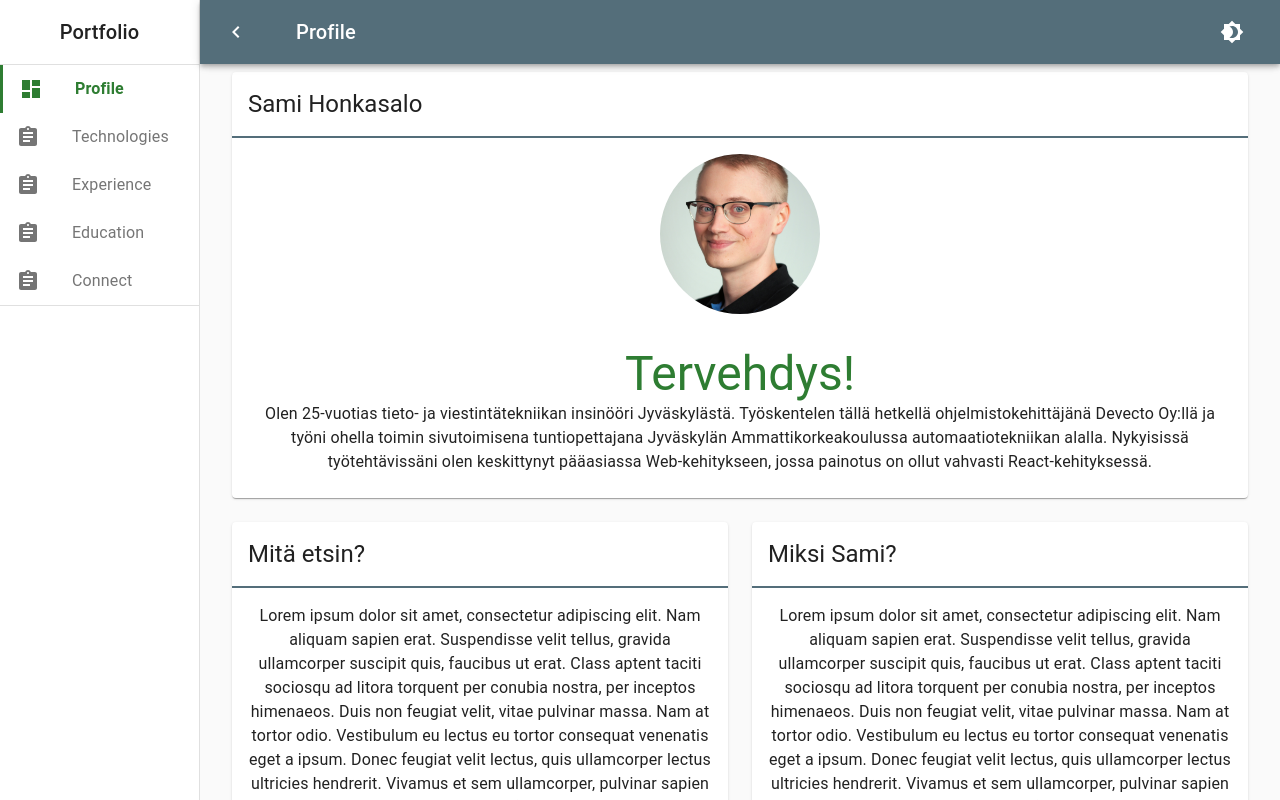
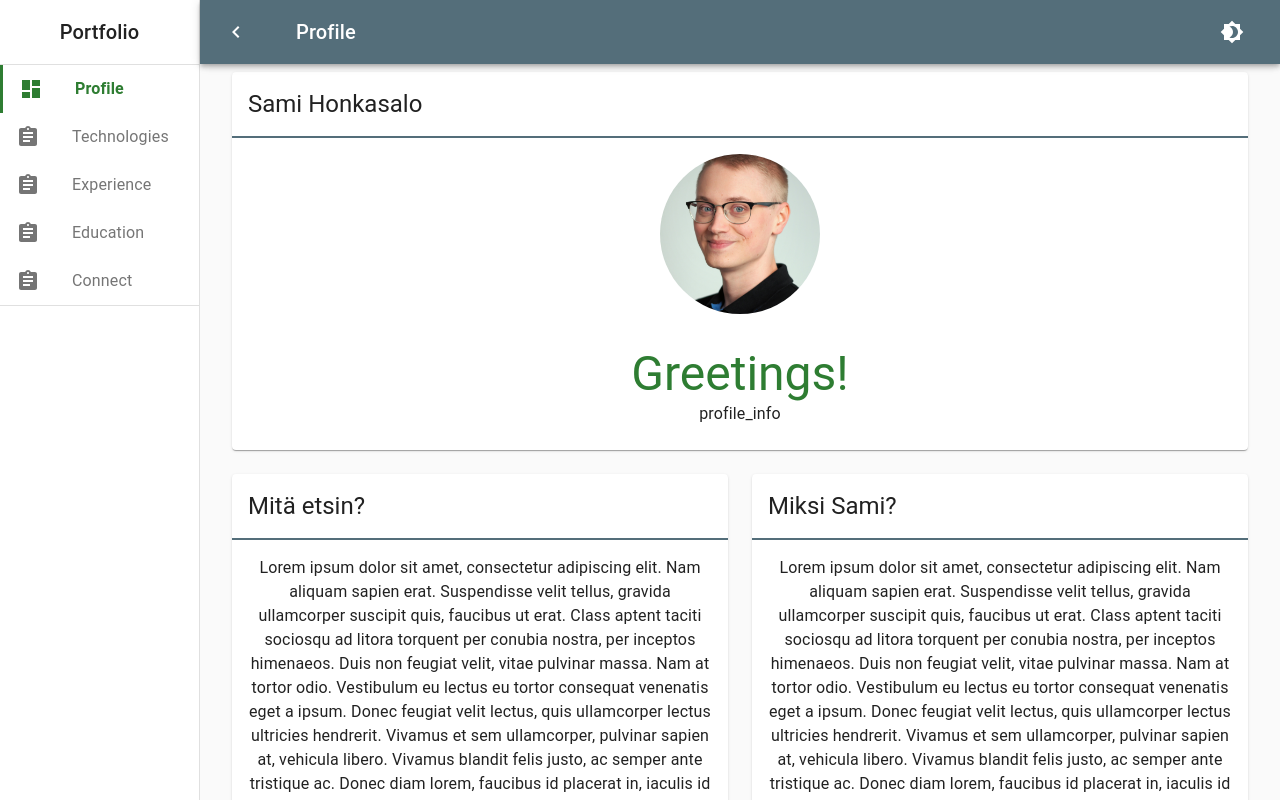
Before and after one commit to SamiHonkasalo/portfolio, a React (Create React App) app: page / in a window 1280 px wide. Built offline with nearby package versions, Linux system fonts and the light colour scheme.

Commit message:
Adding more translations

```diff
--- a/src/layout/navigation/NavList.tsx
+++ b/src/layout/navigation/NavList.tsx
@@ -10,27 +10,27 @@ const NavList: React.FC = () => {
 
   return (
     <>
-      <NavItem
-        to="/"
-        icon={<DashboardIcon />}
-        primaryText={t('profile_title')}
-      />
+      <NavItem to="/" icon={<DashboardIcon />} primaryText={t('nav_profile')} />
       <NavItem
         to="/technologies"
         icon={<AssignmentIcon />}
-        primaryText="Technologies"
+        primaryText={t('nav_technologies')}
       />
       <NavItem
         to="/experience"
         icon={<AssignmentIcon />}
-        primaryText="Experience"
+        primaryText={t('nav_experience')}
       />
       <NavItem
         to="/education"
         icon={<AssignmentIcon />}
-        primaryText="Education"
+        primaryText={t('nav_education')}
       />
-      <NavItem to="/connect" icon={<AssignmentIcon />} primaryText="Connect" />
+      <NavItem
+        to="/connect"
+        icon={<AssignmentIcon />}
+        primaryText={t('nav_connect')}
+      />
     </>
   );
 };
--- a/src/profile/Profile.tsx
+++ b/src/profile/Profile.tsx
@@ -9,6 +9,7 @@ import {
   Typography,
 } from '@material-ui/core';
 import { makeStyles, Theme } from '@material-ui/core/styles';
+import { useTranslation } from 'react-i18next';
 
 import ProfilePicture from '../assets/images/profile.png';
 import useTitle from '../utils/hooks/useTitle';
@@ -25,11 +26,12 @@ const useStyles = makeStyles((theme: Theme) => ({
 }));
 
 const Profile: React.FC = () => {
+  const { t } = useTranslation();
   const classes = useStyles();
   const setTitle = useTitle();
 
   useEffect(() => {
-    setTitle('Profile');
+    setTitle(t('nav_profile'));
   }, [setTitle]);
 
   return (
@@ -49,16 +51,10 @@ const Profile: React.FC = () => {
                 </Grid>
                 <Grid item>
                   <Typography color="secondary" variant="h3" align="center">
-                    Tervehdys!
+                    {t('profile_greet')}
                   </Typography>
                   <Typography variant="body1" align="center">
-                    Olen 25-vuotias tieto- ja viestintätekniikan insinööri
-                    Jyväskylästä. Työskentelen tällä hetkellä
-                    ohjelmistokehittäjänä Devecto Oy:llä ja työni ohella toimin
-                    sivutoimisena tuntiopettajana Jyväskylän
-                    Ammattikorkeakoulussa automaatiotekniikan alalla. Nykyisissä
-                    työtehtävissäni olen keskittynyt pääasiassa Web-kehitykseen,
-                    jossa painotus on ollut vahvasti React-kehityksessä.
+                    {t('profile_info')}
                   </Typography>
                 </Grid>
               </Grid>
--- a/src/translations.json
+++ b/src/translations.json
@@ -1,12 +1,24 @@
 {
   "en": {
     "translation": {
-      "profile_title": "Profile"
+      "nav_profile": "Profile",
+      "nav_technologies": "Technologies",
+      "nav_experience": "Experience",
+      "nav_education": "Education",
+      "nav_connect": "Connect",
+      "profile_greet": "Greetings!",
+      "profile_intro": "I'm a 25-year-old ICT Engineer from Jyväskylä, Finland. I'm currently working as a software developer at Devecto Oy and I also work a part-time teacher at Jyväskylä University of Applied Sciences, where I mainly teach automation engineering. On my current job, I'm mostly working on web development with React being my main focus."
     }
   },
   "fi": {
     "translation": {
-      "profile_title": "Profiili"
+      "nav_profile": "Profiili",
+      "nav_technologies": "Teknologiat",
+      "nav_experience": "Työkokemus",
+      "nav_education": "Koulutus",
+      "nav_connect": "Ota yhteyttä",
+      "profile_greet": "Tervehdys!",
+      "profile_intro": "Olen 25-vuotias tieto- ja viestintätekniikan insinööri Jyväskylästä. Työskentelen tällä hetkellä ohjelmistokehittäjänä Devecto Oy:llä ja työni ohella toimin sivutoimisena tuntiopettajana Jyväskylän Ammattikorkeakoulussa automaatiotekniikan alalla. Nykyisissä työtehtävissäni olen keskittynyt pääasiassa Web-kehitykseen, jossa painotus on ollut vahvasti React-kehityksessä."
     }
   }
 }
```
Also changed, not shown: 1 other file (tests, documents, lock files or other folders).
